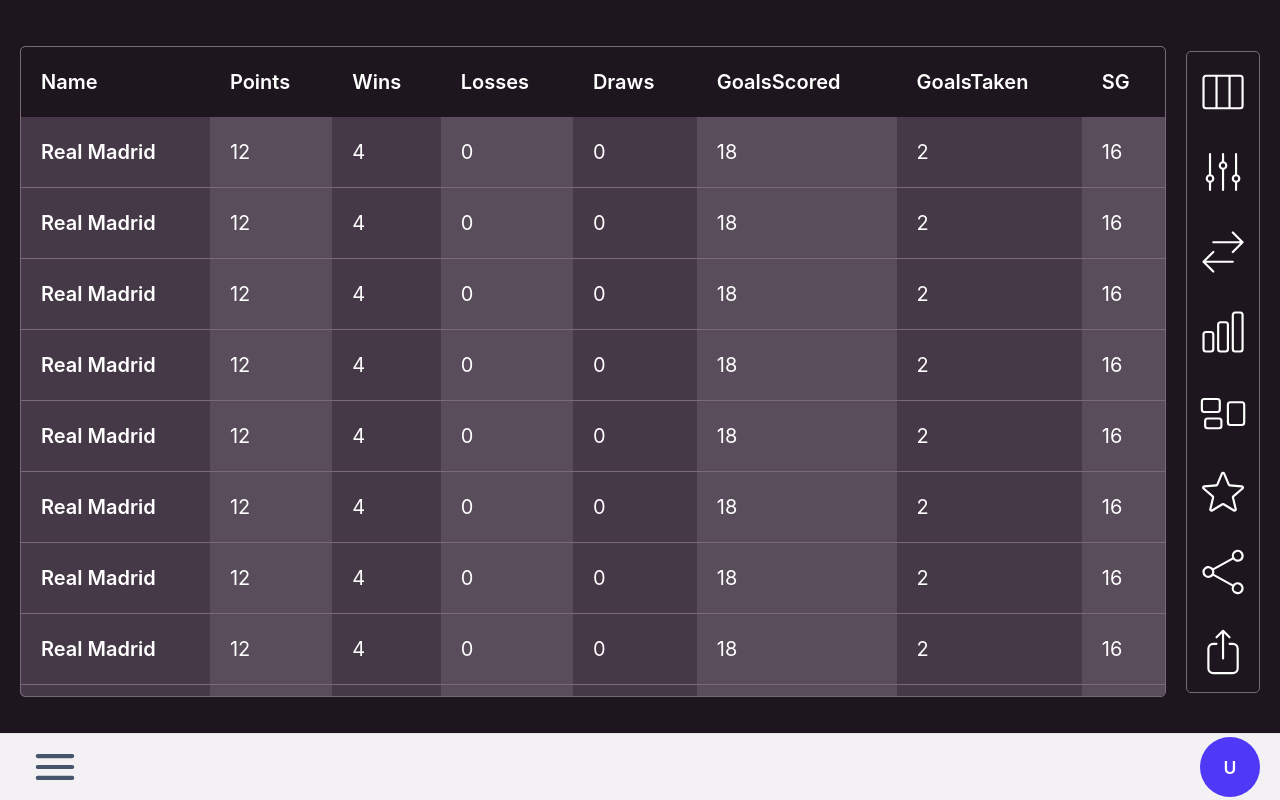
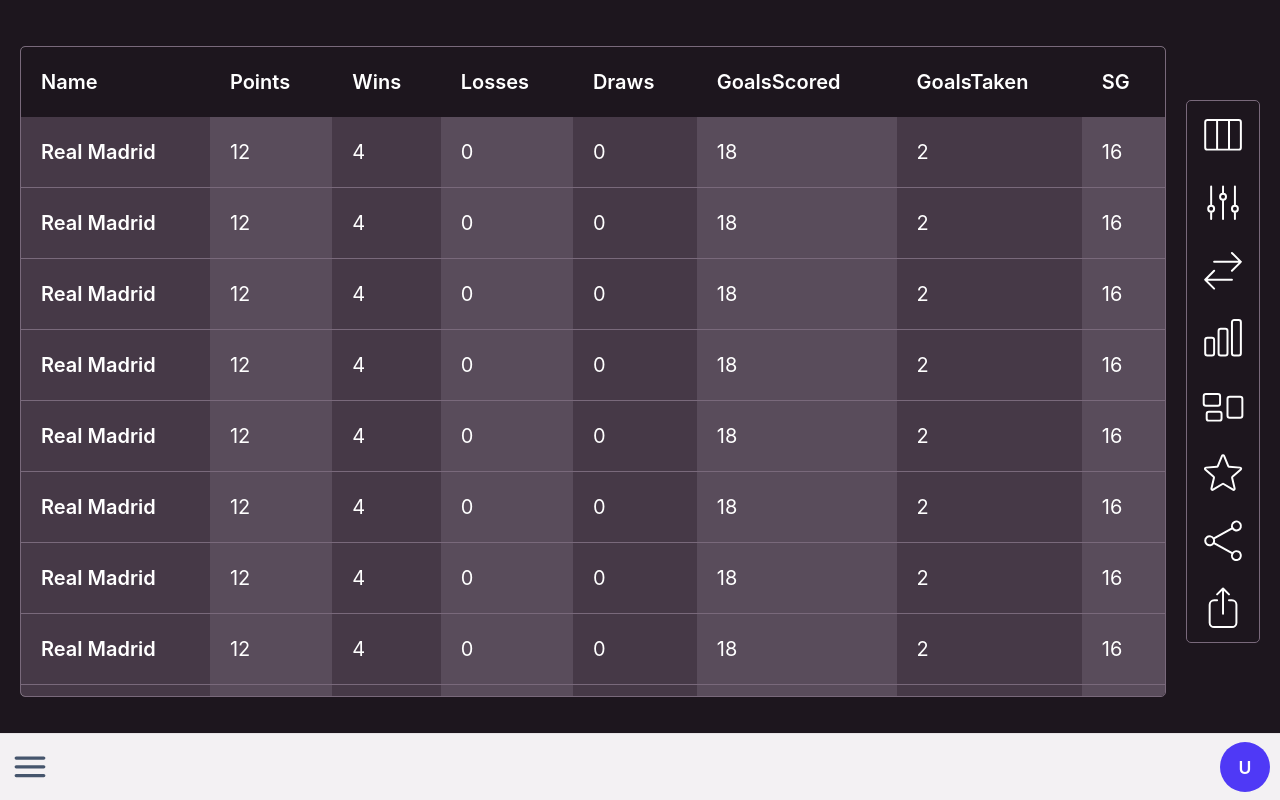
Before and after one commit to Joao-Vitor-Siqueira/Leaderify, a React (Vite) app in the folder leaderify-app/: page /leaderboardDetails in a window 1280 px wide. Built offline with nearby package versions, Linux system fonts and the light colour scheme.

Commit message:
added flex in root div and changed components sizing classes

```diff
--- a/leaderify-app/src/App.jsx
+++ b/leaderify-app/src/App.jsx
@@ -24,9 +24,9 @@
 function App() {
   return (
     <>
-      <div className="absolute w-full h-screen bg-mauve-900">
-        <RouterProvider router={router} />
+      <div className="absolute inset-0 h-dvh w-full bg-mauve-900 -z-50">
       </div>
+      <RouterProvider router={router} />
     </>
   );
 }
--- a/leaderify-app/src/components/Divider.jsx
+++ b/leaderify-app/src/components/Divider.jsx
@@ -7,7 +7,7 @@
 };
 
 export default function Divider({text, margin}) {
-  const marginClass = MARGIN_MAP[margin] || "mt-2";
+  const marginClass = MARGIN_MAP[margin] || "";
 
   return (
     <>
--- a/leaderify-app/src/components/RootLayout.jsx
+++ b/leaderify-app/src/components/RootLayout.jsx
@@ -3,9 +3,11 @@
 
 export default function RootLayout() {
   return (
-    <>
+    <div className="flex flex-col h-dvh w-full">
+      <main className="flex-1 overflow-hidden max-h-11/12">
+        <Outlet />
+      </main>
       <Navbar />
-      <Outlet />
-    </>
+    </div>
   );
 }
--- a/leaderify-app/src/components/buttons/IconButton.jsx
+++ b/leaderify-app/src/components/buttons/IconButton.jsx
@@ -1,21 +1,7 @@
 import Icon from "../utils/Icon";
-
-const widths = {
-  12: "w-12",
-  14: "w-14",
-  16: "w-16",
-};
-
-const heights = {
-  12: "h-12",
-  14: "h-14",
-  16: "h-16",
-};
 
 export default function IconButton({
   onClick,
-  width,
-  height,
   iconName,
   iconColor,
   hoverColor,
@@ -23,6 +9,7 @@
   rounded,
   strokeWidth,
   tooltip,
+  className,
 }) {
   const classBuilder = [
     "cursor-pointer p-2 transition-colors focus:outline-none w-full h-full",
@@ -34,12 +21,11 @@
     .filter(Boolean)
     .join(" ");
 
-  const widthClass = width ? widths[width] : "w-full";
-  const heightClass =   height ? heights[height] : "h-12";
+  const tweaks = className ?? "h-12 w-12"
 
   return (
     <>
-      <div className={`group relative inline-block ${widthClass} ${heightClass}`}>
+      <div className={`group relative inline-block ${tweaks}`}>
         <button type="button" className={classBuilder} onClick={onClick}>
           <Icon name={iconName} strokeWidth={strokeWidth} />
         </button>
--- a/leaderify-app/src/components/buttons/ProfileButton.jsx
+++ b/leaderify-app/src/components/buttons/ProfileButton.jsx
@@ -1,21 +1,22 @@
-export default function ProfileButton({ userImageUrl, userName }) {
+export default function ProfileButton({ userImageUrl, userName, className }) {
+  const tweaks = className ?? "h-12 w-12";
   return (
     <button
       type="button"
-      className="cursor-pointer h-12 w-12 group relative flex rounded-full bg-slate-200 text-sm focus:outline-none focus:ring-2 focus:ring-indigo-600 focus:ring-offset-2 transition-all hover:scale-105"
+      className={`cursor-pointer ${tweaks} group relative flex rounded-full bg-slate-200 text-sm focus:outline-none focus:ring-2 focus:ring-indigo-600 focus:ring-offset-2 transition-all hover:scale-105`}
       aria-haspopup="true"
       aria-label="User menu"
     >
       {userImageUrl ? (
         // The Profile Image
         <img
-          className="h-12 w-12 rounded-full object-cover border border-slate-200"
+          className={`${tweaks} rounded-full object-cover border border-slate-200`}
           src={userImageUrl}
           alt={userName || "User profile"}
         />
       ) : (
         // Fallback: If no image exists, show an elegant initial or generic avatar
-        <div className="h-12 w-12 rounded-full bg-indigo-600 flex items-center justify-center text-white font-semibold text-sm">
+        <div className={`${tweaks} rounded-full bg-indigo-600 flex items-center justify-center text-white font-semibold text-sm`}>
           {userName ? userName.charAt(0).toUpperCase() : 'U'}
         </div>
       )}
--- a/leaderify-app/src/components/navigation/Navbar.jsx
+++ b/leaderify-app/src/components/navigation/Navbar.jsx
@@ -11,17 +11,17 @@
 
   return (
     <nav
-      className={`z-50 flex flex-col fixed bottom-0 left-0 w-screen bg-mauve-100 border-t border-mauve-200 p-4 font-sans text-mauve-800
-        transition-all duration-300 ease-in-out
-        ${isOpen ? "h-1/3" : "h-1/12"}
+      className={`shrink-0 z-50 flex flex-col fixed bottom-0 left-0 w-screen bg-mauve-100 border-t border-mauve-200 font-sans text-mauve-800
+        transition-all duration-300 ease-in-out ${isOpen ? "min-h-48" : "min-h-12"}
+        ${isOpen ? "h-4/12" : "h-1/12"}
         `}
     >
-      <div className = {`flex justify-between w-full items-center ${isOpen ? "" : "h-full"}`}>
-        <IconButton onClick={toggle} iconName={"hamburguer"} width={14} height={14}/>
-        <ProfileButton/>
+      <div className = {`flex justify-between w-full items-center pr-2 ${isOpen ? "h-1/4" : "h-full"} min-h-1/4`}>
+        <IconButton onClick={toggle} iconName={"hamburguer"} className={"h-full w-12"}/>
+        <ProfileButton className={"w-10 aspect-square"}/>
       </div>
 
-      <div className= {`${isOpen ? "" : "hidden"}`}><Divider margin={4}/></div>
+      <div className= {`${isOpen ? "" : "hidden"}`}><Divider/></div>
 
       <ul className= {`${isOpen ? "grow flex flex-col overflow-y-auto" : "hidden"}`}>
         <NavItem text={"Home"} path={"/"} onClick={toggle}/>
--- a/leaderify-app/src/components/tables/LeaderboardUtils.jsx
+++ b/leaderify-app/src/components/tables/LeaderboardUtils.jsx
@@ -14,11 +14,11 @@
 export default function LeaderboardUtils() {
   return (
     <>
-      <div className="flex flex-col w-16 max-w-5xl rounded-sm bg-mauve-900 border border-mauve-500">
+      <div className="overflow-hidden h-full max-h-[75%] flex flex-col w-16 max-w-5xl rounded-sm bg-mauve-900 border border-mauve-500">
         {iconNames.map((name) => (
           <IconButton
             onClick={() => {}}
-            height={16}
+            className={"h-[12.5%] w-full"}
             iconName={name}
             iconColor={"text-white"}
             hoverColor={"hover:text-white"}
--- a/leaderify-app/src/pages/LeaderboardDetails.jsx
+++ b/leaderify-app/src/pages/LeaderboardDetails.jsx
@@ -4,7 +4,7 @@
 export default function LeaderboardDetails(){
     return (
         <>
-            <div className="w-full h-11/12 px-4 pt-2">
+            <div className="w-full h-full px-4 pt-2">
                 <Leaderboard/>
             </div>
         </>
```
